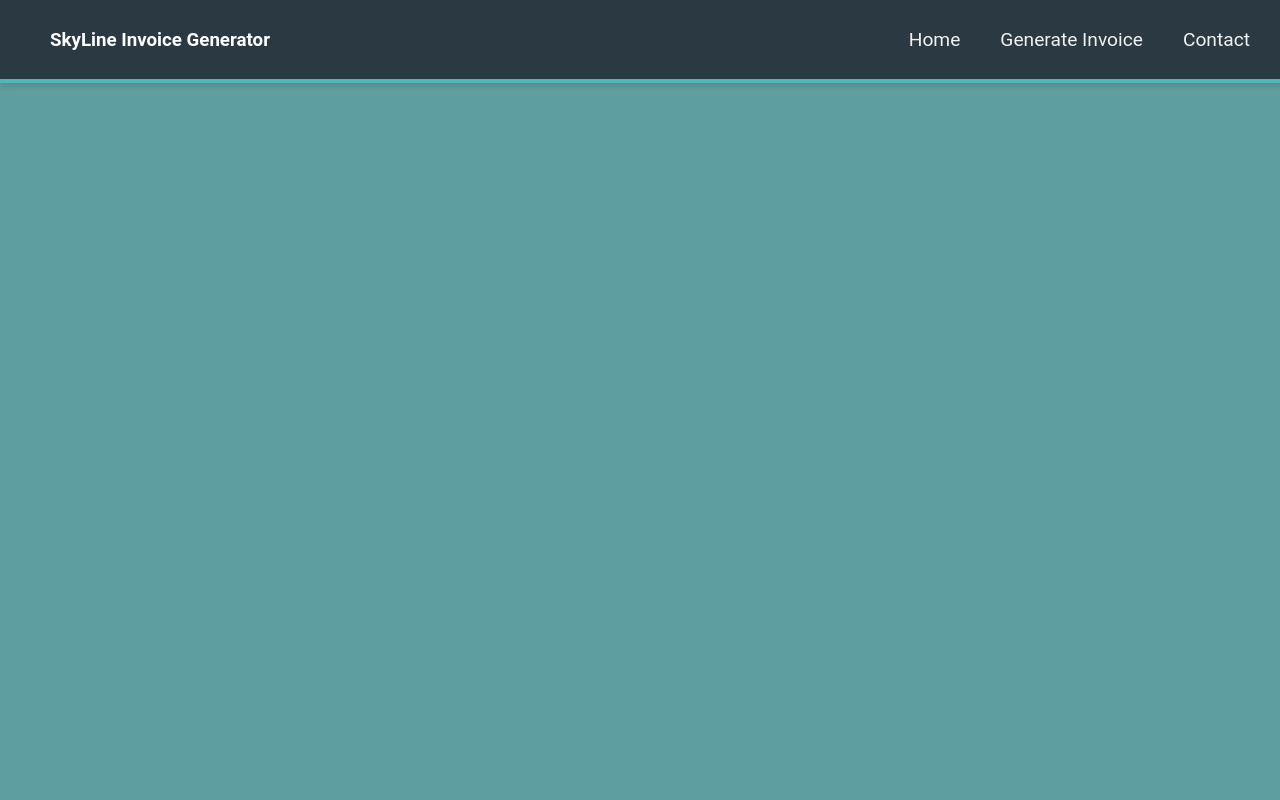
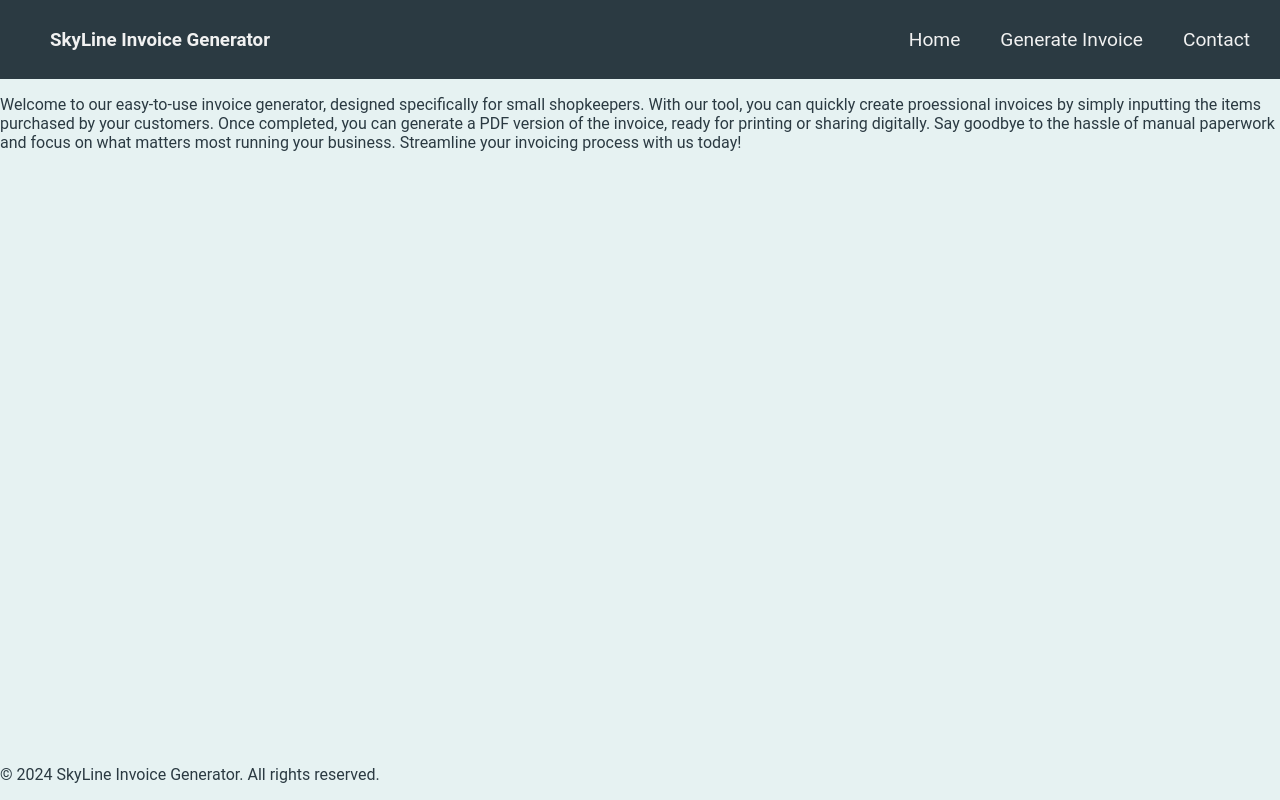
Before and after one commit to singlaHarish/invoice-generator-ui, a React (Create React App) app: page / in a window 1280 px wide. Built offline with nearby package versions, Linux system fonts and the light colour scheme.

Commit message:
Aliging header and footer

```diff
--- /dev/null
+++ b/src/components/Footer.tsx
@@ -0,0 +1,12 @@
+import React from "react"
+
+
+const Footer = () => {
+   return (
+    <footer className="footer">
+        <p>&copy; {new Date().getFullYear()} SkyLine Invoice Generator. All rights reserved.</p>
+    </footer>
+   )
+}
+
+export default Footer
--- a/src/components/Home.tsx
+++ b/src/components/Home.tsx
@@ -1,11 +1,15 @@
 import React from "react"
-import Header from "./Header";
+import Layout from "./Layout";
 
 const Home = () => {
-    return(
-        <div>
-            <Header />
-        </div>
+    return (
+        <Layout>
+            <p>Welcome to our easy-to-use invoice generator, designed specifically for small shopkeepers.
+                With our tool, you can quickly create proessional invoices by simply inputting the items purchased by your customers.
+                Once completed, you can generate a PDF version of the invoice, ready for printing or sharing digitally.
+                Say goodbye to the hassle of manual paperwork and focus on what matters most running your business.
+                Streamline your invoicing process with us today!</p>
+        </Layout>
     )
 }
 
--- /dev/null
+++ b/src/components/Layout.tsx
@@ -0,0 +1,21 @@
+import React, { ReactNode } from "react"
+import Footer from "./Footer"
+import Header from "./Header"
+
+interface LayoutProps {
+    children: ReactNode; // Define the type for children
+}
+
+const Layout = ({ children }: LayoutProps) => {
+    return (
+        <div className="layout">
+            <Header />
+            <main className="content">
+                {children}
+            </main>
+            <Footer />
+        </div>
+    )
+}
+
+export default Layout
--- a/src/index.scss
+++ b/src/index.scss
@@ -1,30 +1,48 @@
+// Variables
+$primary-color: #2b3a42;   // Dark Navy for backgrounds and footers
+$secondary-color: #4db8b4; // Teal for accents and hover effects
+$background-color: #e6f2f2; // Soft teal-gray background for a unique, consistent look
+$text-color: #f1f1f1;      // Off-white for text on dark backgrounds
+$hover-color: #f1c40f;     // Golden yellow for a more visible hover state
+$accent-color: #4db8b4;    // Teal for highlights
+$text-color-dark: #2b3a42;  // Dark navy for paragraph text (darker for readability)
+
+// Base body styling
+html, body {
+  background-color: $background-color; // Soft, unique background color
+  font-family: 'Roboto', sans-serif;
+  color: $primary-color;
+  margin: 0;
+  padding: 0;
+}
+
+.App {
+  display: flex;
+  flex-direction: column;
+  background-color: $background-color;  // Consistent background across all pages
+  min-height: 100vh;
+}
+
+// Header
 .header {
   display: flex;
   justify-content: space-between;
   align-items: center;
   padding: 10px 50px;
-  background-color: #2b3a42; /* Dark Navy */
-  color: white;
-  box-shadow: 0px 4px 6px rgba(0, 0, 0, 0.1);
-  border-bottom: 4px solid #4db8b4; /* Teal Accent */
-  max-width: 1200px; /* Limit header width */
-  width: 100%; /* Ensure responsiveness */
-  margin: 0 auto; /* Center the header */
-}
-
-body {
-  background-color: #f0f0f0; /* Light Gray Background */
-  font-family: 'Roboto', sans-serif;
-  margin: 0;
-  padding: 0;
+  background-color: $primary-color;
+  color: $text-color;
+  max-width: 1200px;
+  width: 100%;
+  margin: 0 auto;
 }
 
 .company-name {
   font-size: 1.8em;
   font-weight: bold;
-  color: #f1f1f1;
+  color: $text-color;
 }
 
+// Header Menu
 .header-menu ul {
   list-style: none;
   display: flex;
@@ -35,13 +53,23 @@ body {
 }
 
 .header-menu ul li a {
-  color: #f1f1f1;
+  color: $text-color;
   text-decoration: none;
   font-size: 1.2em;
   transition: color 0.3s ease;
 }
 
 .header-menu ul li a:hover {
-  color: #4db8b4; /* Teal on Hover */
+  color: $hover-color; // Golden yellow hover effect for better contrast
   text-decoration: underline;
 }
+
+.layout {
+  display: flex;
+  flex-direction: column;
+  min-height: 100vh; /* Ensure the layout takes at least the full height of the viewport */
+}
+
+.content {
+  flex: 1; /* This allows the content to grow and take available space */
+}
```
